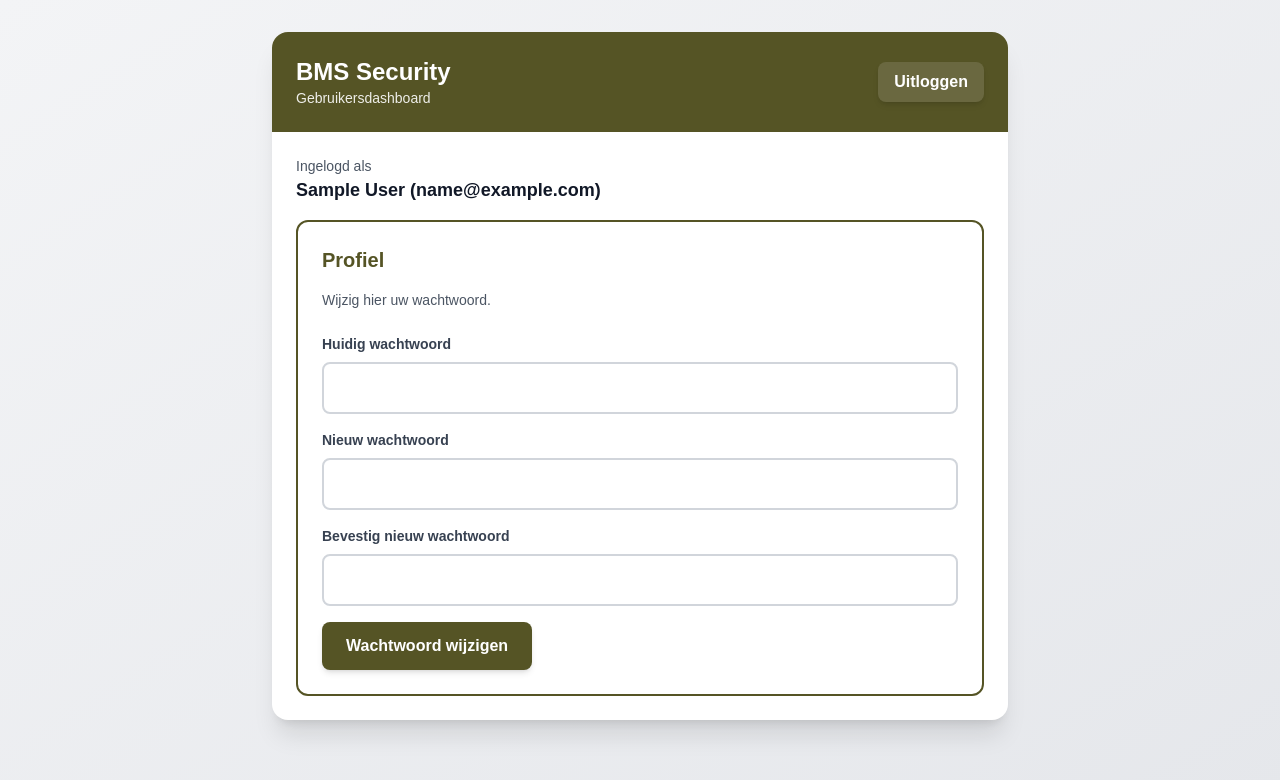
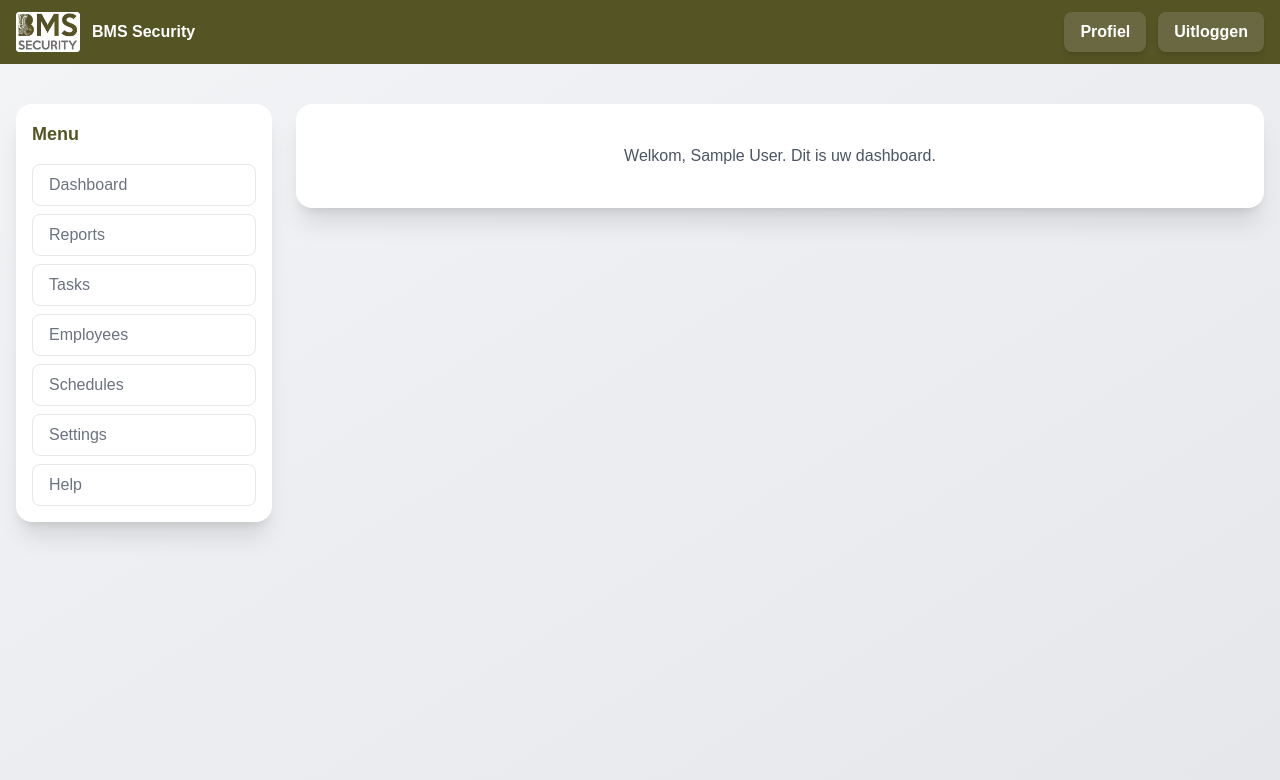
Before and after one commit to Braintisa/BMS_Security_Form, a Next.js app: page /user/dashboard in a window 1280 px wide. Shown: the top 780 px of the page. Built offline with nearby package versions, Linux system fonts and the light colour scheme; sample sign-in values are in the browser's storage.

Commit message:
Update page.tsx

```diff
--- a/app/user/dashboard/page.tsx
+++ b/app/user/dashboard/page.tsx
@@ -2,6 +2,7 @@
 
 import { useEffect, useState } from 'react';
 import { useRouter } from 'next/navigation';
+import Image from 'next/image';
 
 export default function UserDashboard() {
   const router = useRouter();
@@ -13,6 +14,7 @@ export default function UserDashboard() {
   const [confirmPassword, setConfirmPassword] = useState('');
   const [loading, setLoading] = useState(false);
   const [message, setMessage] = useState<{ type: 'success' | 'error' | '' ; text: string }>({ type: '', text: '' });
+  const [showProfile, setShowProfile] = useState(false);
 
   useEffect(() => {
     const t = localStorage.getItem('userToken') || '';
@@ -60,6 +62,8 @@ export default function UserDashboard() {
       setCurrentPassword('');
       setNewPassword('');
       setConfirmPassword('');
+      // Keep modal open but show success; alternatively, close after success:
+      // setShowProfile(false);
     } catch (err: any) {
       setMessage({ type: 'error', text: err?.message || 'Wachtwoord wijzigen mislukt' });
     } finally {
@@ -69,13 +73,25 @@ export default function UserDashboard() {
 
   return (
     <div className="min-h-screen bg-gradient-to-br from-gray-100 to-gray-200">
-      <div className="max-w-3xl mx-auto px-4 py-8">
-        <div className="bg-white rounded-2xl shadow-xl overflow-hidden mb-6">
-          <div className="p-6 flex items-center justify-between" style={{ backgroundColor: '#555425' }}>
-            <div>
-              <h1 className="text-2xl font-bold text-white">BMS Security</h1>
-              <p className="text-white/90 text-sm">Gebruikersdashboard</p>
+      {/* Navbar */}
+      <div className="w-full" style={{ backgroundColor: '#555425' }}>
+        <div className="max-w-7xl mx-auto px-4 py-3 flex items-center justify-between">
+          <div className="flex items-center gap-3">
+            <div className="relative w-16 h-10 rounded overflow-hidden bg-white">
+              <Image src="/logo.jpg" alt="Site logo" fill style={{ objectFit: 'cover' }} />
             </div>
+            <span className="text-white font-semibold">BMS Security</span>
+          </div>
+          <div className="flex items-center gap-3">
+            <button
+              onClick={() => { setMessage({ type: '', text: '' }); setShowProfile(true); }}
+              className="px-4 py-2 rounded-lg font-semibold text-white transition-all shadow-md"
+              style={{ backgroundColor: '#6a6840' }}
+              onMouseEnter={(e) => (e.currentTarget as HTMLElement).style.backgroundColor = '#4f4d2f'}
+              onMouseLeave={(e) => (e.currentTarget as HTMLElement).style.backgroundColor = '#6a6840'}
+            >
+              Profiel
+            </button>
             <button
               onClick={handleLogout}
               className="px-4 py-2 rounded-lg font-semibold text-white transition-all shadow-md"
@@ -86,10 +102,55 @@ export default function UserDashboard() {
               Uitloggen
             </button>
           </div>
+        </div>
+      </div>
+
+      {/* Empty dashboard content area */}
+      <div className="max-w-7xl mx-auto px-4 py-10">
+        <div className="flex gap-6">
+          {/* Sidebar */}
+          <aside className="w-64 shrink-0">
+            <div className="bg-white rounded-2xl shadow-xl p-4">
+              <h2 className="text-lg font-semibold mb-4" style={{ color: '#555425' }}>Menu</h2>
+              <div className="flex flex-col gap-2 text-gray-500">
+                <button className="w-full text-left px-4 py-2 rounded-lg border border-gray-200 hover:border-gray-300 hover:bg-gray-50">Dashboard</button>
+                <button className="w-full text-left px-4 py-2 rounded-lg border border-gray-200 hover:border-gray-300 hover:bg-gray-50">Reports</button>
+                <button className="w-full text-left px-4 py-2 rounded-lg border border-gray-200 hover:border-gray-300 hover:bg-gray-50">Tasks</button>
+                <button className="w-full text-left px-4 py-2 rounded-lg border border-gray-200 hover:border-gray-300 hover:bg-gray-50">Employees</button>
+                <button className="w-full text-left px-4 py-2 rounded-lg border border-gray-200 hover:border-gray-300 hover:bg-gray-50">Schedules</button>
+                <button className="w-full text-left px-4 py-2 rounded-lg border border-gray-200 hover:border-gray-300 hover:bg-gray-50">Settings</button>
+                <button className="w-full text-left px-4 py-2 rounded-lg border border-gray-200 hover:border-gray-300 hover:bg-gray-50">Help</button>
+              </div>
+            </div>
+          </aside>
+
+          {/* Main content */}
+          <main className="flex-1">
+            <div className="bg-white rounded-2xl shadow-xl p-10 text-center text-gray-600">
+              Welkom{userName ? `, ${userName}` : ''}. Dit is uw dashboard.
+            </div>
+          </main>
+        </div>
+      </div>
+
+      {/* Profile Modal */}
+      {showProfile && (
+        <div className="fixed inset-0 z-50 flex items-center justify-center">
+          <div className="absolute inset-0 bg-black/40" onClick={() => setShowProfile(false)}></div>
+          <div className="relative bg-white rounded-2xl shadow-2xl w-full max-w-lg mx-4">
+            <div className="px-6 py-4 flex items-center justify-between" style={{ backgroundColor: '#555425' }}>
+              <h3 className="text-white font-semibold">Profiel</h3>
+              <button
+                onClick={() => setShowProfile(false)}
+                className="text-white/90 hover:text-white"
+              >
+                ✕
+              </button>
+            </div>
             <div className="p-6">
-            <div className="mb-4">
-              <p className="text-sm text-gray-600">Ingelogd als</p>
-              <p className="text-lg font-semibold text-gray-900">{userName || 'Gebruiker'} ({userEmail})</p>
+              <div className="mb-6">
+                <p className="text-sm text-gray-600">Geregistreerd e-mail</p>
+                <p className="text-lg font-semibold text-gray-900 break-all">{userEmail}</p>
               </div>
 
               {message.text && (
@@ -101,9 +162,6 @@ export default function UserDashboard() {
                 </div>
               )}
 
-            <div className="border-2 rounded-xl p-6" style={{ borderColor: '#555425' }}>
-              <h2 className="text-xl font-bold mb-4" style={{ color: '#555425' }}>Profiel</h2>
-              <p className="text-sm text-gray-600 mb-6">Wijzig hier uw wachtwoord.</p>
               <form onSubmit={changePassword} className="space-y-4">
                 <div>
                   <label className="block text-sm font-semibold text-gray-700 mb-2">Huidig wachtwoord</label>
@@ -117,22 +175,26 @@ export default function UserDashboard() {
                   <label className="block text-sm font-semibold text-gray-700 mb-2">Bevestig nieuw wachtwoord</label>
                   <input type="password" value={confirmPassword} onChange={(e) => setConfirmPassword(e.target.value)} className="w-full px-4 py-3 border-2 border-gray-300 rounded-lg" required />
                 </div>
+                <div className="flex items-center justify-end gap-3 pt-2">
+                  <button type="button" onClick={() => setShowProfile(false)} className="px-4 py-2 rounded-lg border border-gray-300 text-gray-700">
+                    Sluiten
+                  </button>
                   <button
                     type="submit"
                     disabled={loading}
-                  className="text-white px-6 py-3 rounded-lg transition-all font-semibold shadow-md hover:shadow-lg disabled:opacity-50"
+                    className="text-white px-6 py-2 rounded-lg transition-all font-semibold shadow-md hover:shadow-lg disabled:opacity-50"
                     style={{ backgroundColor: loading ? '#9ca38f' : '#555425' }}
                     onMouseEnter={(e) => { if (!loading) (e.currentTarget as HTMLElement).style.backgroundColor = '#6a6840'; }}
                     onMouseLeave={(e) => { if (!loading) (e.currentTarget as HTMLElement).style.backgroundColor = '#555425'; }}
                   >
                     {loading ? 'Opslaan...' : 'Wachtwoord wijzigen'}
                   </button>
+                </div>
               </form>
-            </div>
-
             </div>
           </div>
         </div>
+      )}
     </div>
   );
 }
```
Lines whose indentation alone changed are shown as unchanged.
